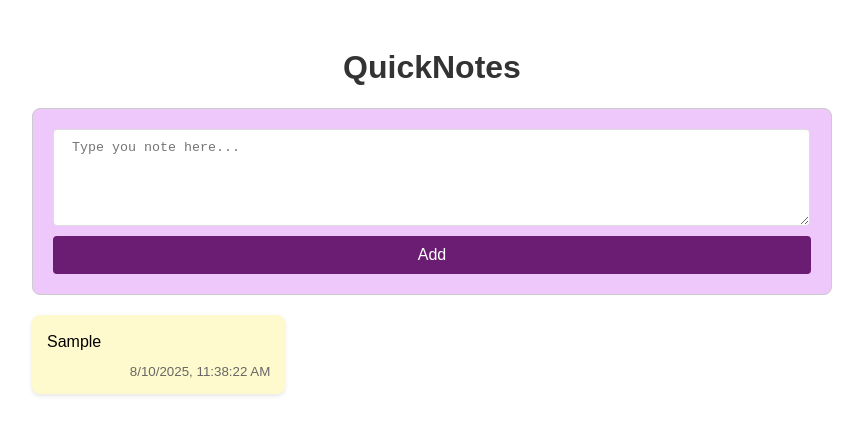
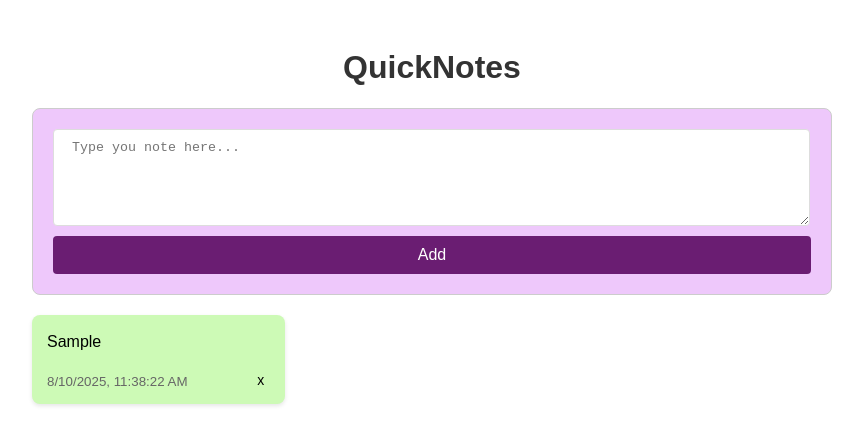
Before and after one commit to Gabrielab5/QuickNotes, a React (Vite) app: page / in a window 1280 px wide. Both pictures are taken after typing "Sample" into the empty fields and a click on the button "Add". Shown: the top 444 px of the page, without its empty margins (208-1071 px from the left). Built offline with nearby package versions, Linux system fonts and the light colour scheme.

Commit message:
Added oprion to delete a note

```diff
--- a/src/App.css
+++ b/src/App.css
@@ -53,7 +53,7 @@ h1 {
 }
 
 .note {
-  background-color: #fffacd;
+  background-color: #cdfab6;
   padding: 15px;
   border-radius: 8px;
   box-shadow: 0 2px 4px rgba(0, 0, 0, 0.1);
@@ -73,3 +73,23 @@ h1 {
   margin-top: 10px;
   color: #666;
 }
+
+.note-footer{
+  display: flex;
+  justify-content: space-between;
+   align-items: center;
+  margin-top: 10px;
+}
+
+.delete-button{
+  border:none;
+  background-color: transparent;
+  align-self: self-end;
+  border-radius: 50%;
+   cursor: pointer;
+  font-size: 14px;
+}
+
+.delete-button:hover{
+  background-color: rgb(141, 246, 102);
+}
--- a/src/App.jsx
+++ b/src/App.jsx
@@ -11,13 +11,19 @@ function App() {
     setNotes([...notes, newNote])
   }
 
+  const deleteNote = (noteId) => {
+    if (window.confirm('Are you sure you want to delete this note?')) {
+      setNotes(notes.filter((note => note.id !== noteId)))
+    }
+  }
+
   return (
     <div className="app-container">
       <h1>QuickNotes</h1>
       <NoteForm addNote={addNote} />
       <div className="notes-grid">
         {notes.map((note) => (
-          <NoteItem key={note.id} note={note} />
+          <NoteItem key={note.id} note={note} onDelete= { () => deleteNote(note.id)}/>
         ))}
       </div>
     </div>
--- a/src/components/NoteItem.jsx
+++ b/src/components/NoteItem.jsx
@@ -1,13 +1,16 @@
 import React from 'react'
 
-function NoteItem({ note }) {
+function NoteItem({ note , onDelete}) {
   const { text, date } = note
   const formattedDate = new Date(date).toLocaleString()
 
   return (
     <div className="note">
       <p>{text}</p>
+    <div className= "note-footer">
       <small>{formattedDate}</small>
+      <button className="delete-button" onClick ={onDelete}>x</button>
+    </div>
     </div>
   )
 }
```
